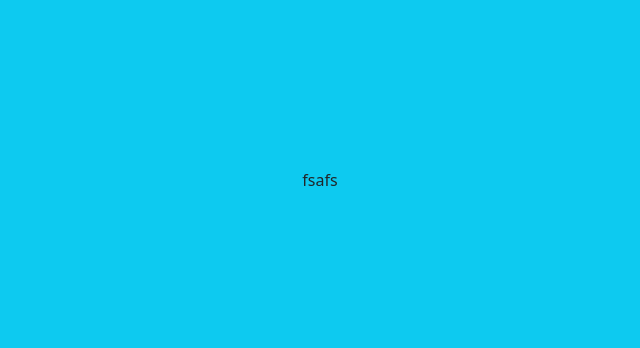
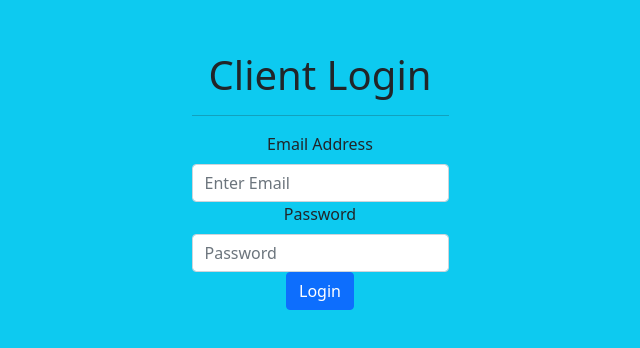
Before and after one commit to lewist13/CRM-Ticket-System, a React (Create React App) app in the folder crm-frontend/: page / in a window 1280 px wide. Shown: the part 220-568 px from the top of the page, without its empty margins (320-960 px from the left). Built offline with nearby package versions, Linux system fonts and the light colour scheme; the HTML template or start-up script is replaced by a standard one.

Commit message:
rendered login form on entry page

```diff
--- a/crm-frontend/src/pages/entry/Entry.js
+++ b/crm-frontend/src/pages/entry/Entry.js
@@ -1,11 +1,14 @@
 import React from "react";
 import { Jumbotron } from "react-bootstrap";
+import { LoginForm } from "../../components/login/Login";
 import "../../styles/Entry.css";
 
 export const Entry = () => {
   return (
     <div className="entry-page bg-info">
-      <Jumbotron>fsafs</Jumbotron>
+      <Jumbotron>
+        <LoginForm />
+      </Jumbotron>
     </div>
   );
 };
```
